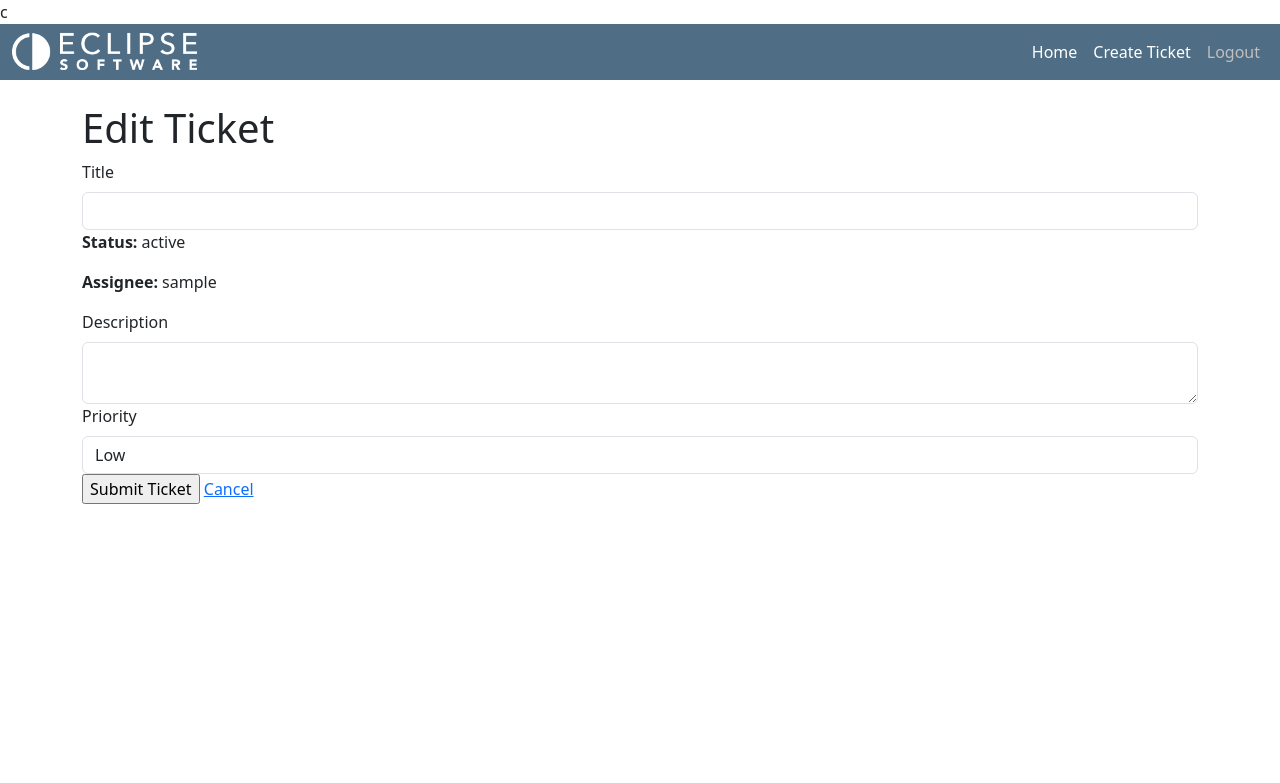
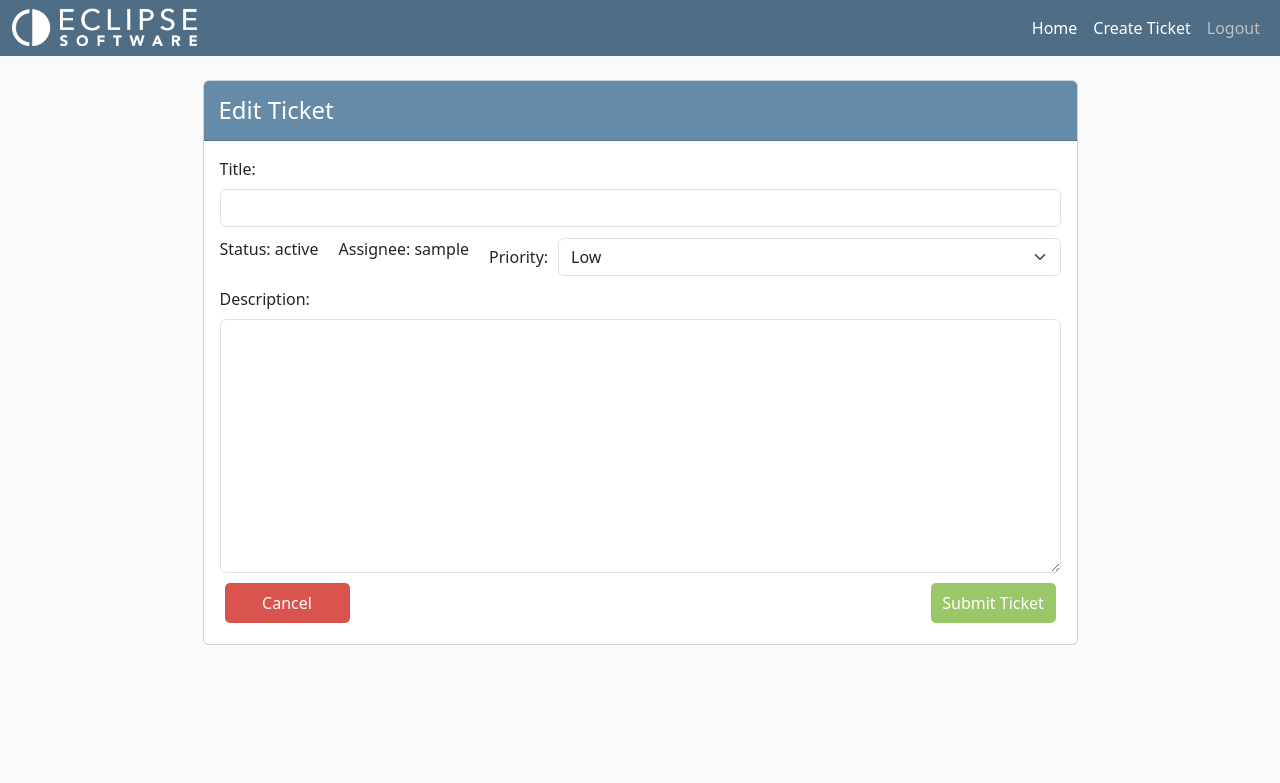
Before and after one commit to Union-Jack/EclipseSupportPortal, a Flask app: template templates/edit.html in a window 1280 px wide. Shown: the top 783 px of the page. Run offline with Flask 3, Linux system fonts and the light colour scheme; the template is opened without the code that fills it: values that come from a table or form of the project are taken from there, most other values are stand-ins (such as "Sample title", 1, 10 or a date in 2020).

Commit message:
Styled the edit ticket page

```diff
--- a/static/css/tickets.css
+++ b/static/css/tickets.css
@@ -1,3 +1,7 @@
+body {
+    background-color: #FAFAFA;
+}
+
 .navbar {
     background-color: #4f6d84;
 }
@@ -21,6 +25,12 @@
     width: 100%;
     margin: auto;
     flex-direction: column;
+}
+
+.card-header {
+    background-color: #658BA8;
+    color: #FFFFFF;
+
 }
 
 .ticket-details {
@@ -48,7 +58,7 @@
     text-align: left;
 }
 
-.homepage-container {
+.ticket-container {
     display: flex;
     flex-direction: column;
     align-items: center;
@@ -180,7 +190,6 @@
     margin: 5px auto;
     padding: 10px;
     border: 1px solid #ddd;
-    background-color: #fafafa;
     width: 100%;
  }
 
@@ -205,3 +214,48 @@
     margin: 5px auto;
     width: 100%;
  }
+
+.dropdown-fields {
+    display: flex;
+    gap: 20px;
+    justify-content: space-between;
+    align-items: center;
+    width: 100%;
+    margin: 10px auto;
+}
+
+.dropdown-group {
+    display: flex;
+    align-items: center;
+    gap: 10px;
+    flex: 1;
+}
+
+.dropdown-group label {
+    text-align: right;
+}
+.edit-ticket-footer {
+    display: flex;
+    justify-content: space-between;
+    align-items: center;
+    width: 100%;
+    margin: auto;
+    padding: 5px;
+}
+
+.ticket-btn-cancel {
+    width: 125px;
+    padding: 8px;
+    margin-top: 5px;
+    font-size: 16px;
+    border-radius: 5px;
+    background-color: #d9534f;
+    border: none;
+    transition: background-color 0.3s ease;
+    color: #ffffff;
+}
+
+.ticket-btn-cancel:hover {
+    background-color: #bb4743;
+    color: #ffffff;
+}
--- a/templates/edit.html
+++ b/templates/edit.html
@@ -1,57 +1,63 @@
-c
 {% extends "base.html" %}
-
 {% block content %}
-<h1>Edit Ticket</h1>
-
-<form method="POST">
+<div class="ticket-container">
+    <div class="card">
+        <h4 class="card-header">Edit Ticket</h4>
+        <form class="card-body" method="POST">
             {{ form.hidden_tag() }}
             <div>
-        {{ form.title.label(class="form-label") }}
-        {{ form.title(class="form-control") }}
+                <label class="form-label" for="title">Title:</label>
+                {{ form.title(class="form-control", id="title") }}
                 {% for error in form.title.errors %}
                 <span>{{ error }}</span>
                 {% endfor %}
             </div>
+            <div class="dropdown-fields">
                 {% if current_user.admin %}
-    <div>
-        {{ form.status.label(class="form-label") }}
-        {{ form.status(class="form-control") }}
+                <div class="dropdown-group">
+                    <label for="status">Status:</label>
+                    {{ form.status(class="form-select", id="status") }}
                     {% for error in form.status.errors %}
                         <span>{{ error }}</span>
                     {% endfor %}
                 </div>
                 {% else %}
                     {{ form.status(hidden=True) }}
-        <p><strong>Status:</strong> {{ ticket.status }}</p>
+                    <p>Status: {{ ticket.status }}</p>
                 {% endif %}
                 {% if current_user.admin %}
-    <div>
-        {{ form.assignee.label(class="form-label") }}
-        {{ form.assignee(class="form-control") }}
+                <div class="dropdown-group">
+                    <label for="assignee">Assignee:</label>
+                    {{ form.assignee(class="form-select", id="assignee") }}
                     {% for error in form.assignee.errors %}
                         <span>{{ error }}</span>
                     {% endfor %}
                 </div>
                 {% else %}
                     {{ form.assignee(hidden=True) }}
-        <p><strong>Assignee:</strong> {{ ticket.assignee.username}}</p>
+                    <p>Assignee: {{ ticket.assignee.username}}</p>
                 {% endif %}
+                <div class="dropdown-group">
+                    <label for="priority">Priority:</label>
+                    {{ form.priority(class="form-select", id="priority") }}
+                    {% for error in form.priority.errors %}
+                    <span>{{ error }}</span>
+                    {% endfor %}
+                </div>
+            </div>
             <div>
-        {{ form.description.label(class="form-label") }}
-        {{ form.description(class="form-control") }}
+                <label class="form-label" for="description">Description:</label>
+                {{ form.description(class="form-control", rows="10", id="description") }}
                 {% for error in form.description.errors %}
                 <span>{{ error }}</span>
                 {% endfor %}
             </div>
-    <div>
-        {{ form.priority.label(class="form-label") }}
-        {{ form.priority(class="form-control") }}
-        {% for error in form.priority.errors %}
-        <span>{{ error }}</span>
-        {% endfor %}
+            <div class="edit-ticket-footer">
+                <a href="{{ url_for('tickets.view_ticket', id=ticket.id) }}" class="btn ticket-btn-cancel">Cancel</a>
+                {{ form.submit (class="btn ticket-btn-add") }}
             </div>
-    {{ form.submit }}
-    <a href="{{ url_for('tickets.view_ticket', id=ticket.id) }}">Cancel</a>
+
         </form>
+    </div>
+</div>
 {% endblock %}
--- a/templates/homepage.html
+++ b/templates/homepage.html
@@ -1,7 +1,7 @@
 <!DOCTYPE html>
 {% extends "base.html" %}
 {% block content %}
-<div class="homepage-container">
+<div class="ticket-container">
     <div class="tickets-header">
         <h1>Tickets</h1>
         <a href="{{ url_for('tickets.create_ticket') }}" class="btn ticket-btn-add">Create Ticket</a>
@@ -11,8 +11,8 @@
         {%for ticket in tickets.items %}
         <div class="col-12 col-md-12 mb-4">
             <div class="card">
+                <h4 class="card-header">{{ ticket.title }}</h4>
                 <div class="card-body">
-                    <h4 class="card-title">{{ ticket.title }}</h4>
                     <p class="card-text">{{ ticket.description }}</p>
                 </div>
                 <div class="ticket-details">
```
Also changed, not shown: templates/view.html (+2 -5 lines). Lines whose indentation alone changed are shown as unchanged.
